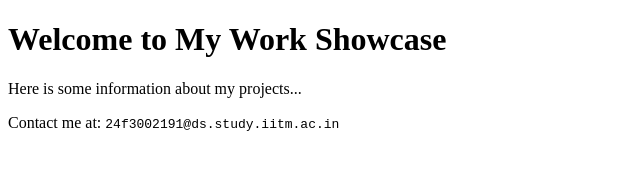
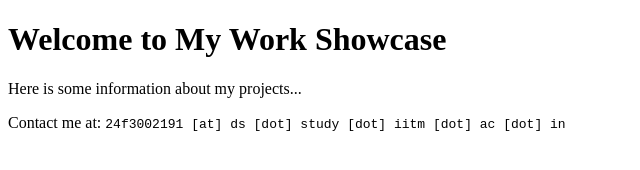
Before and after one commit to LS-11-21/work, a plain HTML site: page index.html in a window 1280 px wide. Shown: the whole page, without its empty margins (0-640 px from the left). Drawn offline with Linux system fonts and the light colour scheme.

Commit message:
index.html

```diff
--- a/index.html
+++ b/index.html
@@ -10,8 +10,7 @@
   <p>Here is some information about my projects...</p>
 
   <!-- Wrap email address in a code block as requested -->
-  <p>Contact me at:
-    <code>24f3002191@ds.study.iitm.ac.in</code>
-  </p>
+  <p>Contact me at: <code>24f3002191 [at] ds [dot] study [dot] iitm [dot] ac [dot] in</code></p>
+
 </body>
 </html>
```
